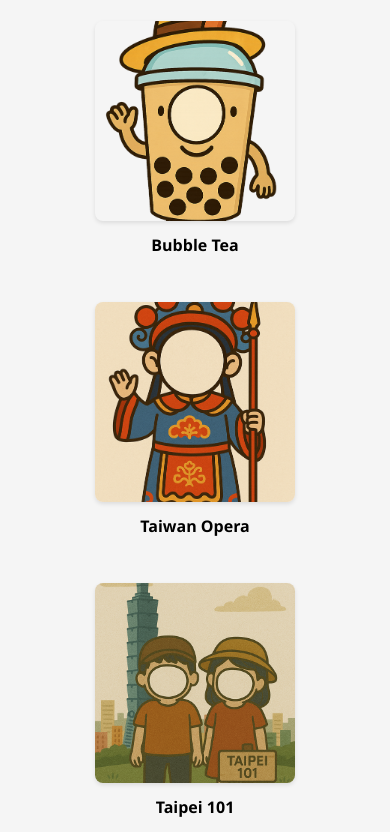
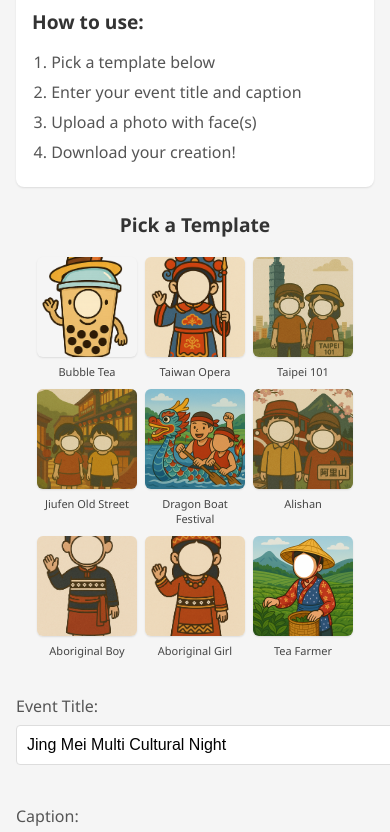
Before and after one commit to winniemkuo/taiwan-booth, a plain HTML site: page index.html in a window 390 px wide. Shown: the part 101-933 px from the top of the page. Drawn offline with Linux system fonts and the light colour scheme.

Commit message:
Improved mobile experience: Added 3x3 template grid, reduced spacing, added auto-scrolling between sections

```diff
--- a/index.html
+++ b/index.html
@@ -9,7 +9,7 @@
   <style>
     body {
       font-family: 'Segoe UI', Tahoma, Geneva, Verdana, sans-serif;
-      padding: 2rem;
+      padding: 1rem;
       margin: 0;
       max-width: 800px;
       margin: auto;
@@ -35,9 +35,51 @@
     #templateSelector {
       display: flex;
       flex-wrap: wrap;
-      gap: 20px;
+      gap: 2px;
       justify-content: center;
       margin-bottom: 2rem;
+      padding: 0 4px;
+    }
+
+    #templateSelector img {
+      width: 100px;
+      height: 100px;
+      object-fit: cover;
+      border-radius: 6px;
+      box-shadow: 0 1px 2px rgba(0,0,0,0.1);
+    }
+
+    .instructions {
+      background-color: #fff;
+      padding: 1rem;
+      border-radius: 8px;
+      box-shadow: 0 1px 2px rgba(0,0,0,0.1);
+      margin-bottom: 1.5rem;
+    }
+
+    .instructions h3 {
+      color: #333;
+      margin-top: 0;
+      margin-bottom: 1rem;
+      font-size: 1.2rem;
+    }
+
+    .instructions ol {
+      margin: 0;
+      padding-left: 1.2rem;
+      color: #555;
+    }
+
+    .instructions li {
+      margin-bottom: 0.5rem;
+    }
+
+    .section-title {
+      color: #333;
+      text-align: center;
+      margin-bottom: 1rem;
+      font-size: 1.2rem;
+      font-weight: 600;
     }
 
     #facePreviewContainer {
@@ -114,7 +156,19 @@
   </style>
 </head>
 <body>
-  <h2>Photo Booth</h2>
+  <h2>Taiwan Photo Booth</h2>
+
+  <div class="instructions">
+    <h3>How to use:</h3>
+    <ol>
+      <li>Pick a template below</li>
+      <li>Enter your event title and caption</li>
+      <li>Upload a photo with face(s)</li>
+      <li>Download your creation!</li>
+    </ol>
+  </div>
+
+  <div class="section-title">Pick a Template</div>
   <div id="templateSelector"></div>
 
   <div class="input-group">
--- a/script.js
+++ b/script.js
@@ -13,6 +13,10 @@ async function handlePhotoUpload() {
   try {
     if (!selectedTemplate) {
       alert("Please select a template before uploading a photo.");
+      document.getElementById('templateSelector').scrollIntoView({
+        behavior: 'smooth',
+        block: 'start'
+      });
       return;
     }
 
@@ -234,6 +238,12 @@ async function handlePhotoUpload() {
     ctx.fillStyle = "#FFFFFF";
     ctx.fillText(captionText, canvas.width / 2, canvas.height - 40);
 
+    // After successful face detection and processing
+    document.querySelector('.preview-section').scrollIntoView({
+      behavior: 'smooth',
+      block: 'start'
+    });
+
   } catch (error) {
     console.error('Error processing photo:', error);
     alert('Error processing photo. Please check the console for details.');
@@ -267,25 +277,29 @@ async function loadTemplates() {
 
   templateData.forEach((template) => {
     const tile = document.createElement('div');
-    tile.style.border = '3px solid transparent';
+    tile.style.border = '2px solid transparent';
     tile.style.cursor = 'pointer';
-    tile.style.margin = '10px';
+    tile.style.margin = '1px';
     tile.style.textAlign = 'center';
+    tile.style.width = '100px';
 
     const img = document.createElement('img');
     img.src = template.thumbnail;
     img.alt = template.label;
-    img.style.width = '200px';
-    img.style.height = '200px';
+    img.style.width = '100%';
+    img.style.height = '100px';
     img.style.objectFit = 'cover';
-    img.style.borderRadius = '8px';
-    img.style.boxShadow = '0 2px 4px rgba(0,0,0,0.1)';
+    img.style.borderRadius = '6px';
+    img.style.boxShadow = '0 1px 2px rgba(0,0,0,0.1)';
 
     const label = document.createElement('div');
     label.innerText = template.label;
     label.style.textAlign = 'center';
-    label.style.marginTop = '8px';
-    label.style.fontWeight = 'bold';
+    label.style.marginTop = '2px';
+    label.style.marginBottom = '2px';
+    label.style.fontSize = '11px';
+    label.style.fontWeight = '500';
+    label.style.color = '#444';
 
     tile.appendChild(img);
     tile.appendChild(label);
@@ -294,8 +308,14 @@ async function loadTemplates() {
       selectedTemplate = template;
       clearCanvasAndPreview();
       document.getElementById("photoInput").value = "";
-      [...container.children].forEach(c => c.style.border = '3px solid transparent');
-      tile.style.border = '3px solid #4CAF50';
+      [...container.children].forEach(c => c.style.border = '2px solid transparent');
+      tile.style.border = '2px solid #4CAF50';
+
+      // Scroll to the input section after template selection
+      document.querySelector('.input-group').scrollIntoView({
+        behavior: 'smooth',
+        block: 'start'
+      });
     };
 
     container.appendChild(tile);
@@ -321,11 +341,11 @@ function refreshTextOnly() {
     ctx.drawImage(img, 0, 0, canvas.width, canvas.height);
 
     // Draw text again
-    ctx.font = "28px sans-serif";
-    ctx.fillStyle = "#ffffff";
+    ctx.font = "bold 28px sans-serif";
+    ctx.fillStyle = "#FFFFFF";
     ctx.textAlign = "center";
-    ctx.shadowColor = "rgba(0, 0, 0, 0.7)";
-    ctx.shadowBlur = 4;
+    ctx.shadowColor = "rgba(0, 0, 0, 0.3)";
+    ctx.shadowBlur = 2;
 
     const title = document.getElementById("eventTitle").value;
     ctx.fillText(title, canvas.width / 2, 40);
@@ -333,6 +353,12 @@ function refreshTextOnly() {
     const caption = document.getElementById("bottomText").value;
     ctx.font = "20px sans-serif";
     ctx.fillText(caption, canvas.width / 2, canvas.height - 40);
+
+    // Scroll to preview after text changes
+    document.querySelector('.preview-section').scrollIntoView({
+      behavior: 'smooth',
+      block: 'start'
+    });
   };
 
   // Get current canvas image as source
@@ -341,7 +367,20 @@ function refreshTextOnly() {
 
 document.getElementById("photoInput").addEventListener("change", handlePhotoUpload);
 document.getElementById("finalCanvas").scrollIntoView({ behavior: "smooth" });
-document.getElementById("eventTitle").addEventListener("input", refreshTextOnly);
-document.getElementById("bottomText").addEventListener("input", refreshTextOnly);
+document.getElementById("eventTitle").addEventListener("input", debounce(refreshTextOnly, 500));
+document.getElementById("bottomText").addEventListener("input", debounce(refreshTextOnly, 500));
 loadModels();
 loadTemplates();
+
+// Debounce function to prevent too frequent scrolling
+function debounce(func, wait) {
+  let timeout;
+  return function executedFunction(...args) {
+    const later = () => {
+      clearTimeout(timeout);
+      func(...args);
+    };
+    clearTimeout(timeout);
+    timeout = setTimeout(later, wait);
+  };
+};
```
